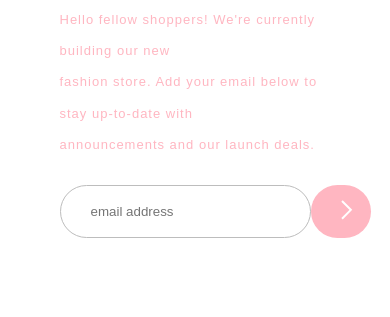
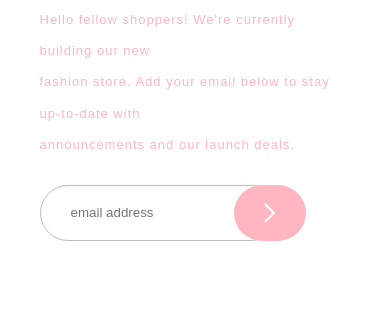
Before and after one commit to adeola2310/Apparel, a plain HTML site: page index.html in a window 390 px wide. Shown: the part 453-770 px from the top of the page. Drawn offline with Linux system fonts and the light colour scheme.

Commit message:
few change

```diff
--- a/css/styles.css
+++ b/css/styles.css
@@ -62,10 +62,11 @@ input{
     border: none;
     display: inline-flex;
     width: 20%;
+    position: relative;
+    right: 45px;
     border-radius: 30px;
-    margin-right: -40px;
     outline: none;
-    padding: 15px 30px;
+    padding: 18px 30px;
 }
 .main-body{
     /*width: 100%;*/
@@ -96,4 +97,9 @@ input{
         display: flex;
         align-items: center;
     }
+input{
 }
+  .submit{
+      width: 60%;
+  }
+}
```
